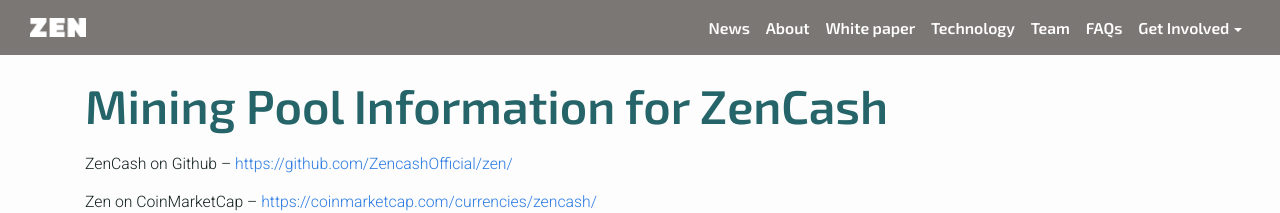
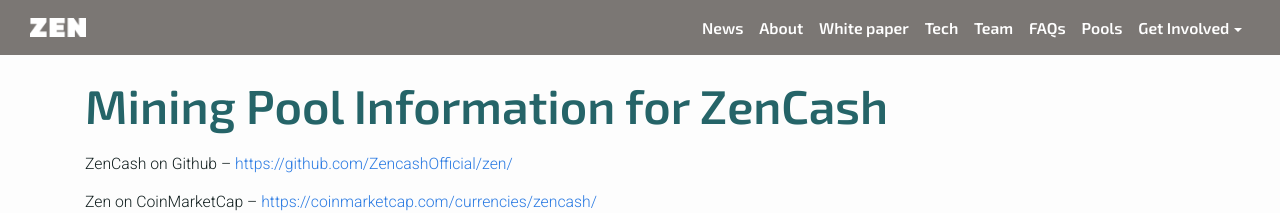
Before and after one commit to tarrenj/website, a Jekyll site: the page built from mining-pools.html, in a window 1280 px wide. Shown: the top 213 px of the page. Built offline with Jekyll 4.4.1, drawn with Linux system fonts in a browser that asks for light colours.

Commit message:
Adding mining-pools link and updating nav links so they work on interior pages.

```diff
--- a/_includes/header.html
+++ b/_includes/header.html
@@ -13,19 +13,22 @@
           <a class="nav-link" href="https://blog.zensystem.io/">News</a>
         </li>
         <li class="nav-item">
-          <a class="nav-link" href="#about">About</a>
+          <a class="nav-link" href="/#about">About</a>
         </li>
         <li class="nav-item">
-          <a class="nav-link" href="assets/Zen%20White%20Paper.pdf">White paper</a>
+          <a class="nav-link" href="/assets/Zen%20White%20Paper.pdf">White paper</a>
         </li>
         <li class="nav-item">
-          <a class="nav-link" href="#technology">Technology</a>
+          <a class="nav-link" href="/#technology">Tech</a>
         </li>
         <li class="nav-item">
-          <a class="nav-link" href="#team">Team</a>
+          <a class="nav-link" href="/#team">Team</a>
         </li>
         <li class="nav-item">
-          <a class="nav-link" href="#faqs">FAQs</a>
+          <a class="nav-link" href="/#faqs">FAQs</a>
+        </li>
+        <li class="nav-item">
+          <a class="nav-link" href="/mining-pools/">Pools</a>
         </li>
         <li class="nav-item dropdown">
           <a class="nav-link dropdown-toggle" href="#" id="getInvolved" data-toggle="dropdown" aria-haspopup="true" aria-expanded="false">Get Involved</a>
```
Also changed, not shown: 4 other files.
